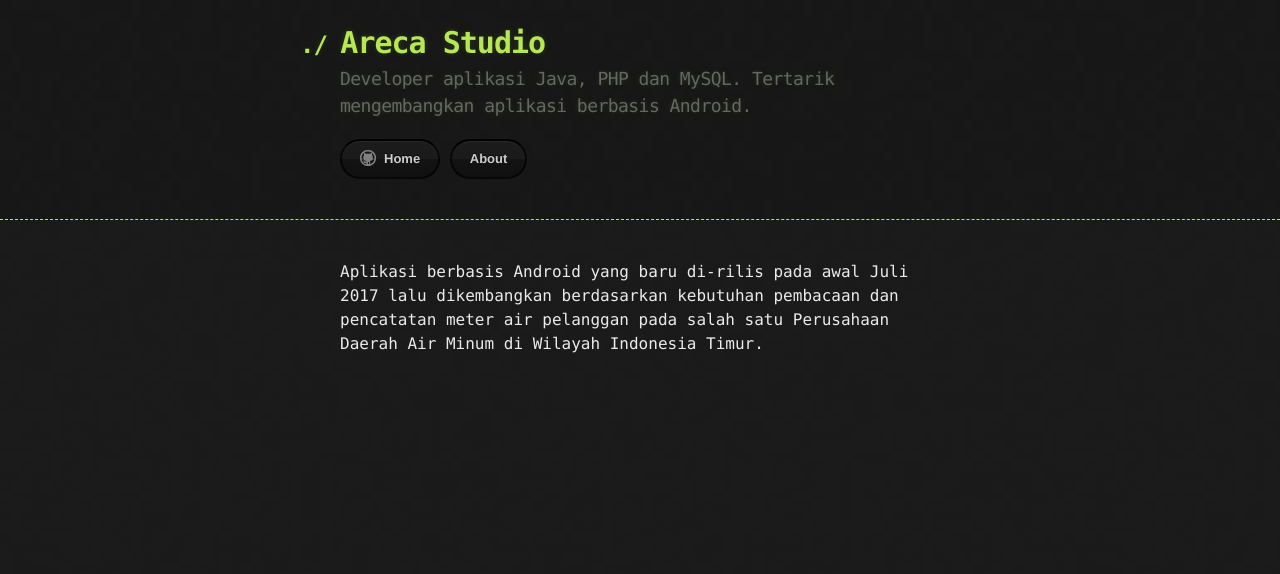
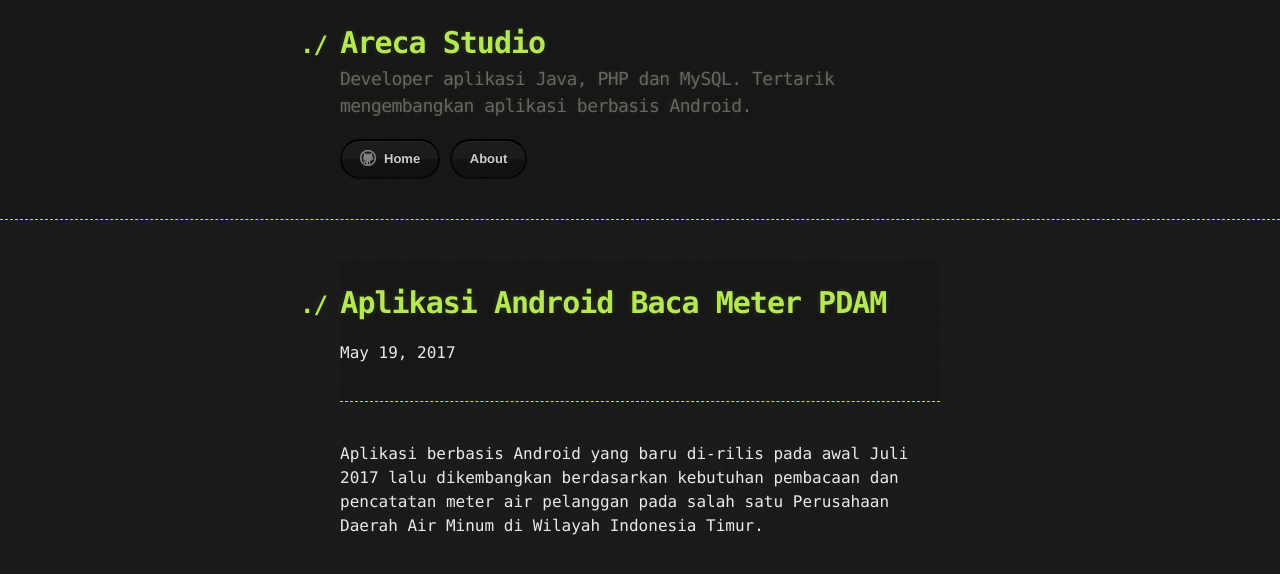
Before and after one commit to arecastudio/arecastudio.github.io, a Jekyll site: the page built from _posts/2017-06-20-aplikasi-andrometer-1.mdown, in a window 1280 px wide. Shown: the top 574 px of the page. Built offline with Jekyll 4.4.1, drawn with Linux system fonts in a browser that asks for light colours.

Commit message:
update post title layout

```diff
--- a/_layouts/default.html
+++ b/_layouts/default.html
@@ -15,7 +15,7 @@
         <h2>{{ site.description | default: site.github.project_tagline }}</h2>
 
         <a href="{{ site.url }}" class="btn btn-github"><span class="icon"></span>Home</a>
-        <a href="{{ site.url }}/about/" class="btn">About</a>
+        <a href="{{ site.url }}/about/" class="btn"></span>About</a>
 
         <section id="downloads">
           {% if site.show_downloads %}
--- a/_posts/2017-06-20-aplikasi-andrometer-1.mdown
+++ b/_posts/2017-06-20-aplikasi-andrometer-1.mdown
@@ -1,5 +1,5 @@
 ---
-layout: default
+layout: post
 title:  "Aplikasi Android Baca Meter PDAM"
 date:   2017-05-19 22:32:31 +0900
 categories: jekyll update
```
Also changed, not shown: LICENSE.md (deleted).
